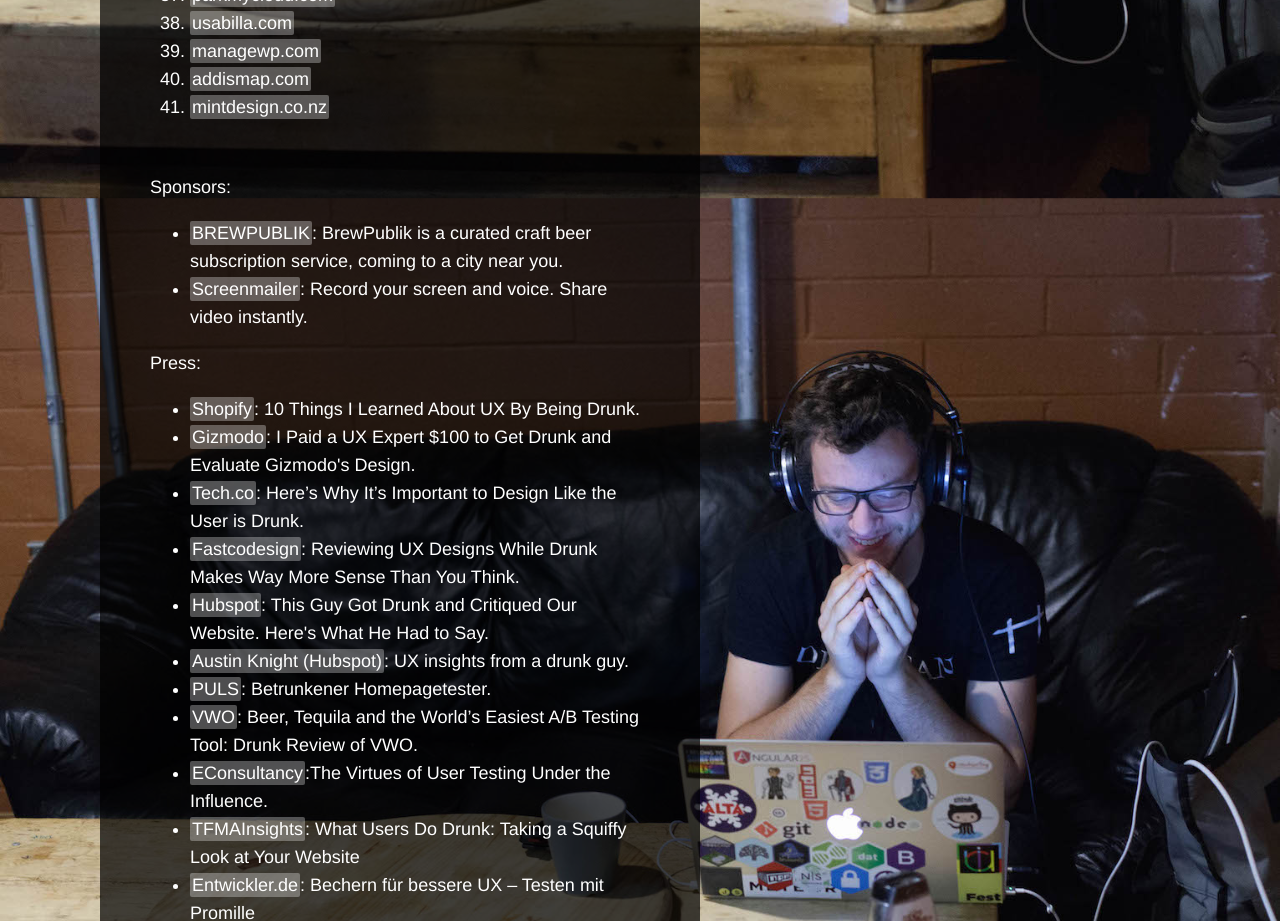
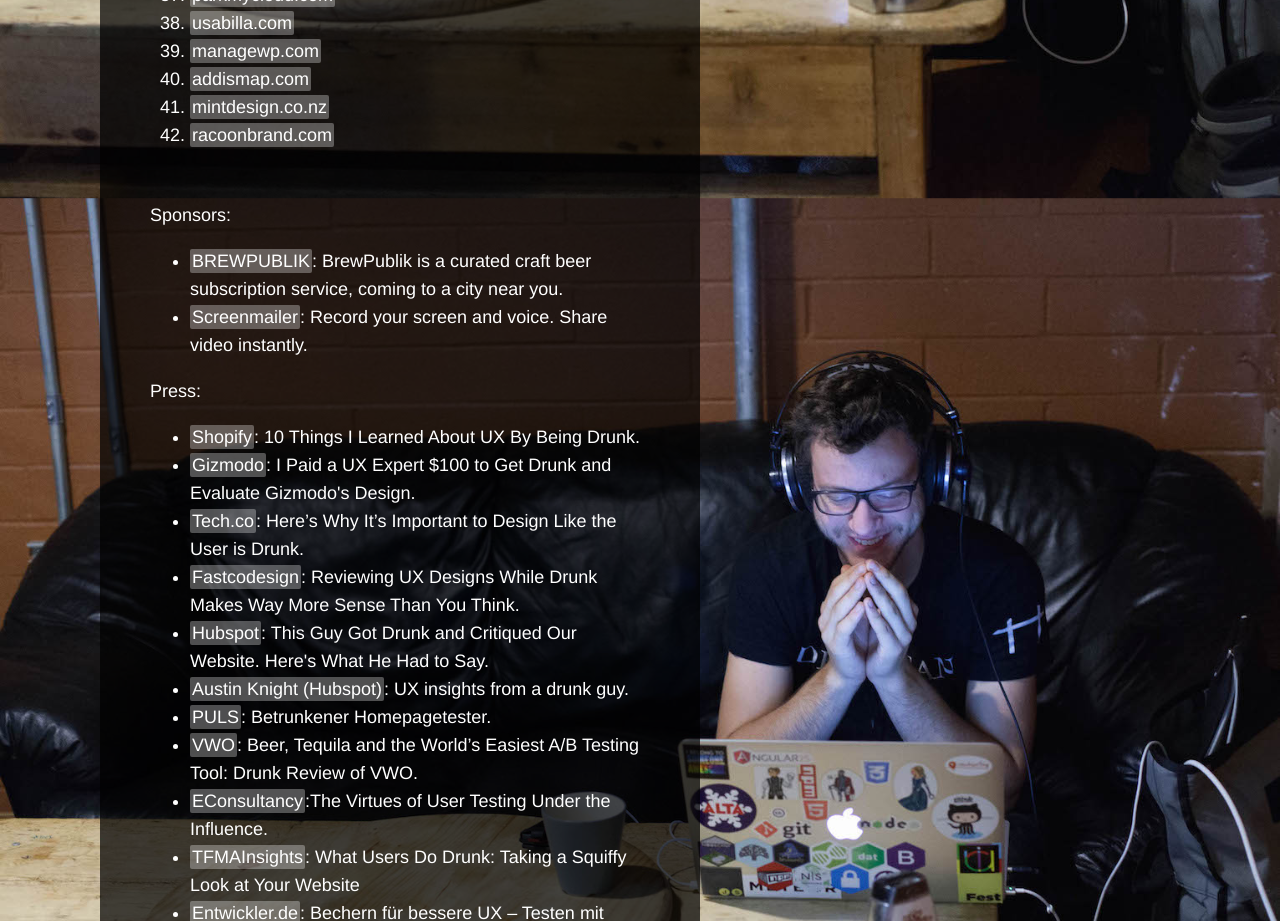
Before and after one commit to RichardLitt/the-user-is-drunk, a plain HTML site: page index.html in a window 1280 px wide. Shown: the part 1940-2861 px from the top of the page. Drawn offline with Linux system fonts and the light colour scheme.

Commit message:
Added raccoonbrand.com

```diff
--- a/index.html
+++ b/index.html
@@ -102,6 +102,7 @@
         <li><a href="https://www.screenmailer.com/v/RzCvlTRYZMu5agQ">managewp.com</a></li>
         <li><a href="https://www.screenmailer.com/v/tacPOBEPE9pR25k">addismap.com</a></li>
         <li><a href="https://www.screenmailer.com/v/aH0KMyPHPYH3idI">mintdesign.co.nz</a></li>
+        <li><a href="https://www.youtube.com/watch?v=w470mRZ5r_Q">racoonbrand.com</a></li>
       </ol><br />
 
       <p>Sponsors:</p>
```
